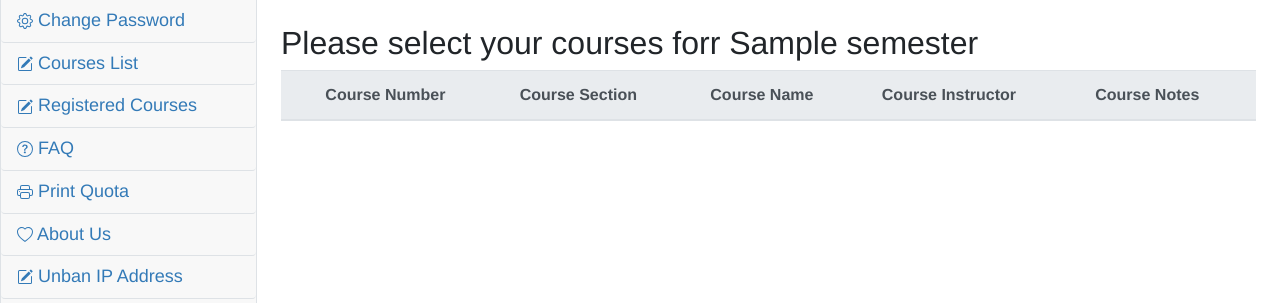
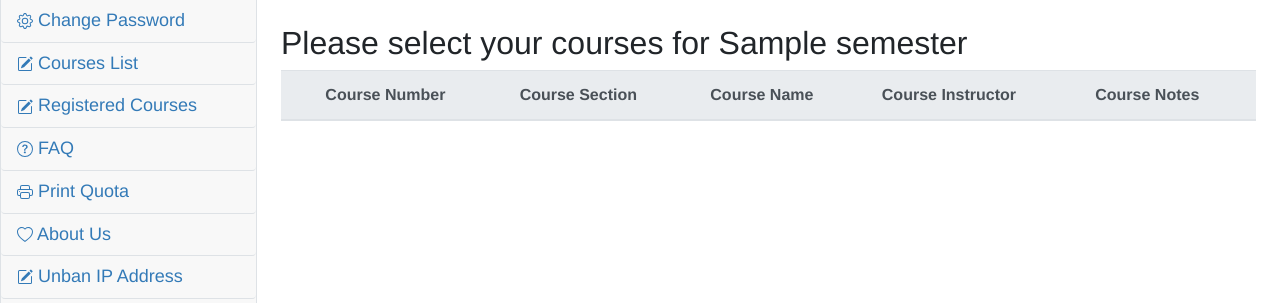
Before and after one commit to KyshanNeheeth-Peruru/portal, a Django app: page /courses_list/ in a window 1280 px wide. Shown: the part 73-376 px from the top of the page. Run offline with Django 4.2, Linux system fonts and the light colour scheme; a user stored in the database is signed in; tables that the repository leaves empty hold one stand-in row (values such as "Sample post"); lists and menus that the app fills with data are empty; some libraries are stand-ins or nearby versions.

Commit message:
spelling mistake

```diff
--- a/templates/courses.html
+++ b/templates/courses.html
@@ -9,7 +9,7 @@
     {% if current_semester %}
        <div class="table-responsive-sm" >
             <form action="/courses/" class="w-100" method="POST" class="form-group">
-            <h2>Please select your courses forr {{ current_semester }}</h2>
+            <h2>Please select your courses for {{ current_semester }}</h2>
             {% csrf_token %}
             <table class="table d-none d-sm-table">
                 <thead class="thead-light">
```
